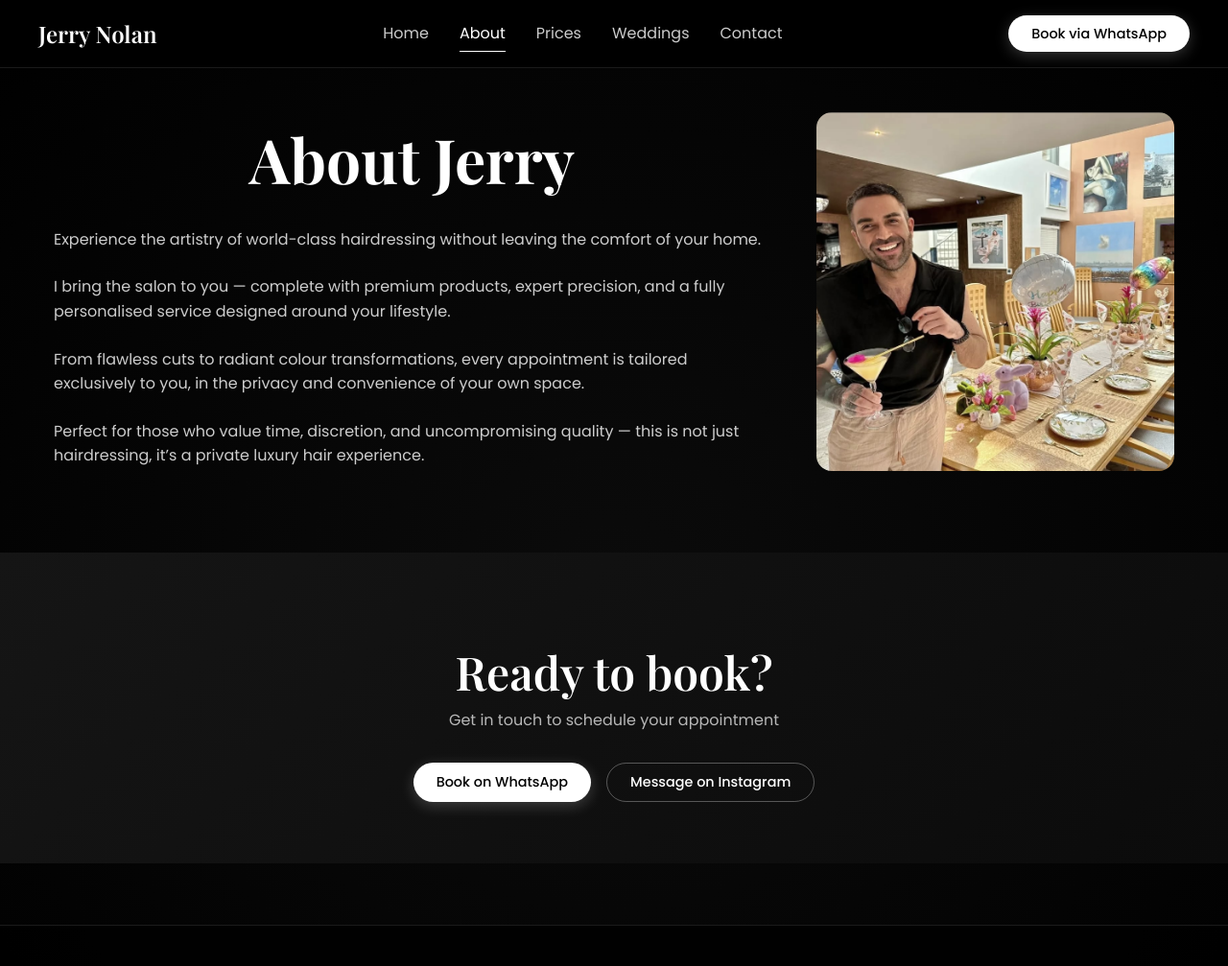
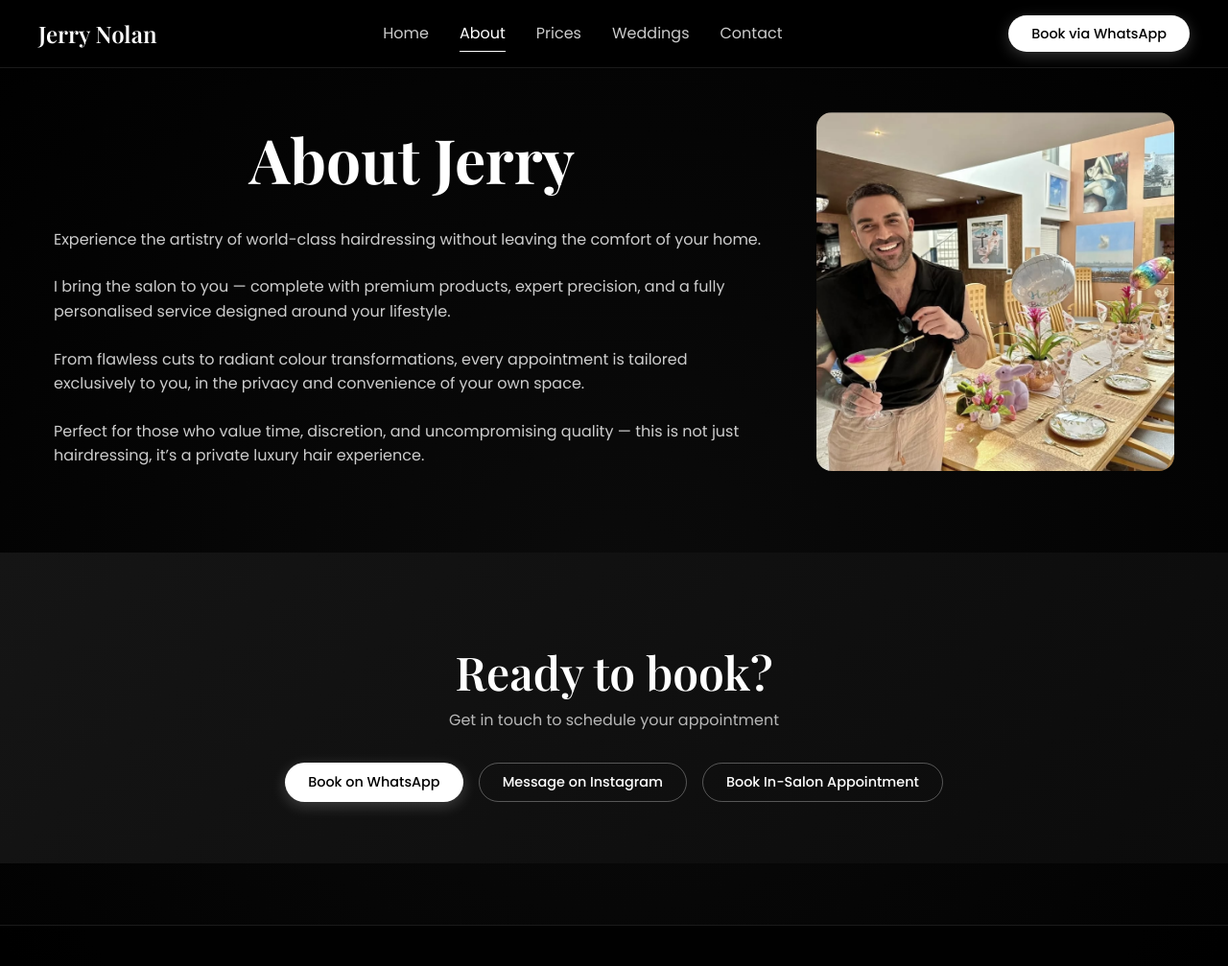
Before and after one commit to jerrynolanhair/jerrynolanhair.github.io, a plain HTML site: page about.html in a window 1280 px wide. Shown: the top 1007 px of the page at 96% size. Drawn offline with nearby package versions, Linux system fonts and the light colour scheme.

Commit message:
add cname, fix spacing in pages

```diff
--- a/about.html
+++ b/about.html
@@ -103,6 +103,9 @@
                         <a href="https://instagram.com/justjerrynolan" class="btn btn--secondary" rel="noopener" target="_blank" aria-label="Message on Instagram">
                             Message on Instagram
                         </a>
+                        <a href="https://booksy.com/en-gb/19770_swaffields-lilliput_barber_1149415_poole/staffer/217636#ba_s=sh_1" class="btn btn--secondary" rel="noopener" target="_blank" aria-label="Book In-Salon Appointment">
+                            Book In-Salon Appointment
+                        </a>
                     </div>
                 </div>
             </div>
```
Also changed, not shown: index.html (+1 -1 lines), 1 other file.
